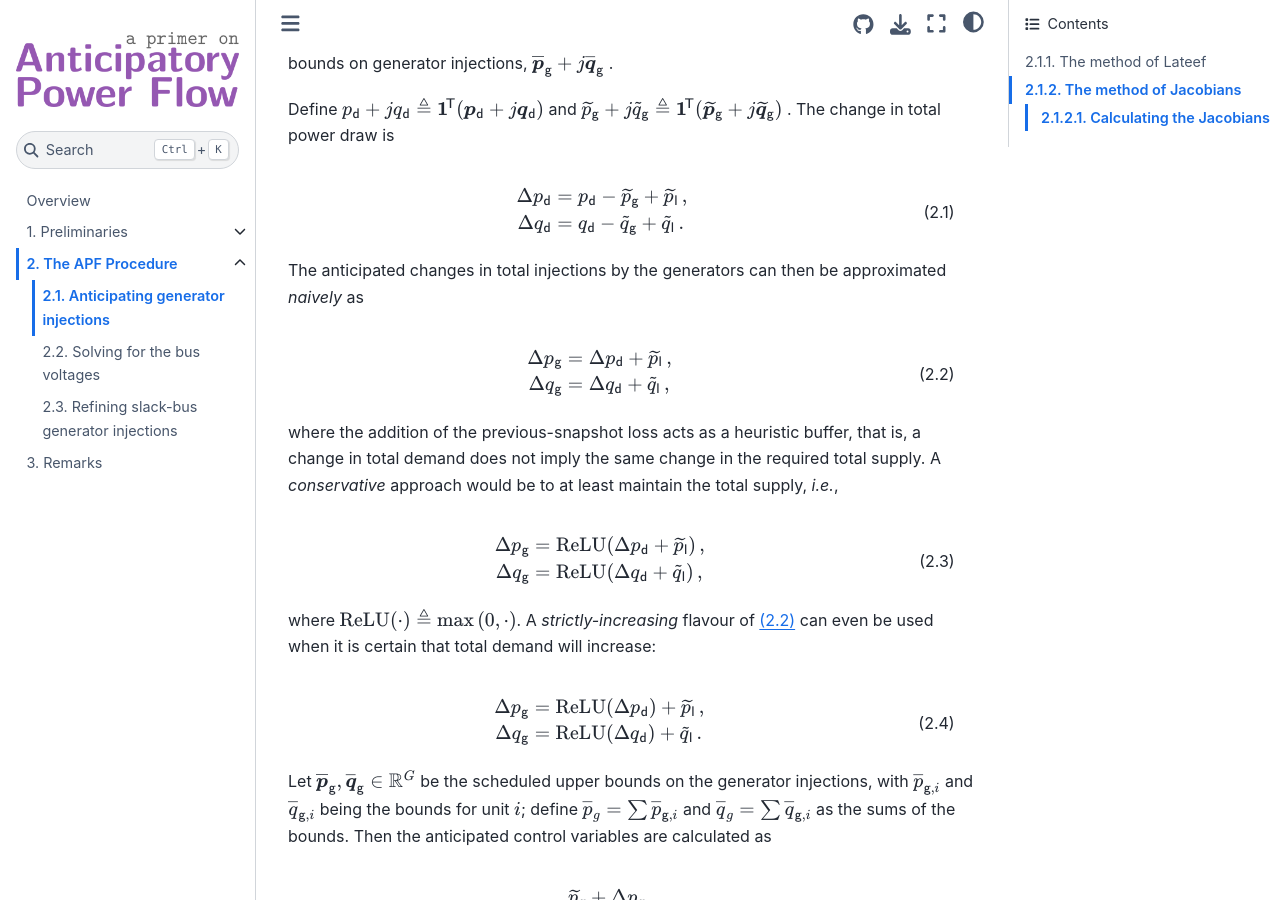
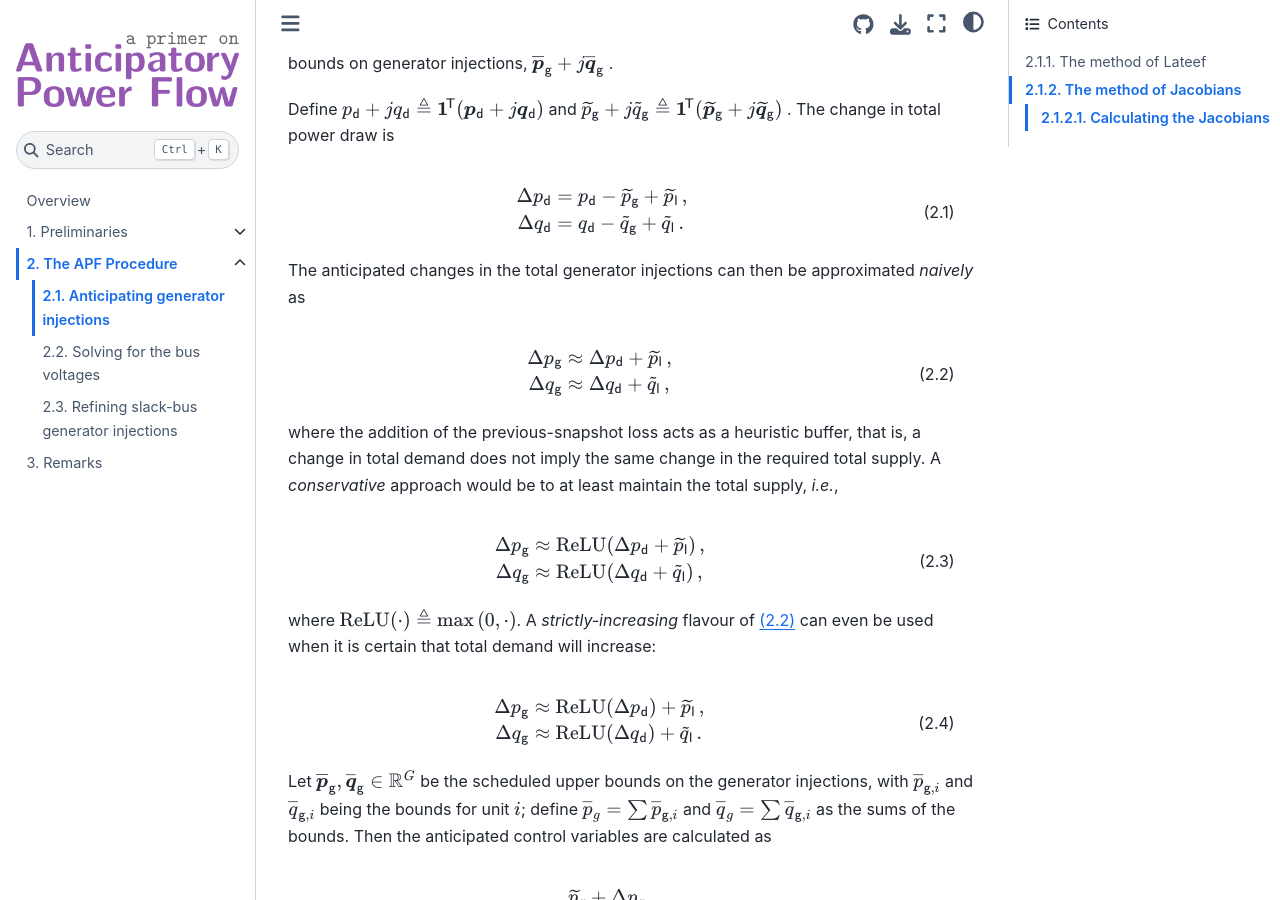
Before and after one commit to christian-cahig/apf-primer, a Jupyter Book: the page built from apf-procedure/anticipate-injs.md, in a window 1280 px wide and 900 px high, scrolled down 413 px. Built offline with Jupyter Book 1.0.4 settings and Sphinx 7.4.7 and the Sphinx Book theme 1.1.4, drawn with Linux system fonts in a browser that asks for light colours; some of the changed text lies outside the part shown.

````diff
--- a/apf-procedure/anticipate-injs.md
+++ b/apf-procedure/anticipate-injs.md
@@ -42,19 +42,19 @@ The change in total power draw is
 \end{aligned}
 ```
 
-The anticipated changes in total injections by the generators can then be approximated *naively* as
+The anticipated changes in the total generator injections can then be approximated *naively* as
 
 ```{math}
-:label: mol-change-in-c-naive
+:label: mol-change-in-sum-c-naive
 \begin{aligned}
     \Delta p_{ \mathsf{g} }
-    & =
+    & \approx
     \Delta p_{ \mathsf{d} }
     +
     \widetilde{ p }_{ \mathsf{l} }
     \, , \\
     \Delta q_{ \mathsf{g} }
-    & =
+    & \approx
     \Delta q_{ \mathsf{d} }
     +
     \widetilde{ q }_{ \mathsf{l} }
@@ -68,10 +68,10 @@ a change in total demand does not imply the same change in the required total su
 A *conservative* approach would be to at least maintain the total supply, *i.e.*,
 
 ```{math}
-:label: mol-change-in-c-conserv
+:label: mol-change-in-sum-c-conserv
 \begin{aligned}
     \Delta p_{ \mathsf{g} }
-    & =
+    & \approx
     \operatorname{ReLU} \! \left(
         \Delta p_{ \mathsf{d} }
         +
@@ -79,7 +79,7 @@ A *conservative* approach would be to at least maintain the total supply, *i.e.*
     \right)
     \, , \\
     \Delta q_{ \mathsf{g} }
-    & =
+    & \approx
     \operatorname{ReLU} \! \left(
         \Delta q_{ \mathsf{d} }
         +
@@ -91,13 +91,13 @@ A *conservative* approach would be to at least maintain the total supply, *i.e.*
 
 where
 $\operatorname{ReLU} \! \left( \cdot \right) \triangleq \max \left( 0, \cdot \right)$.
-A *strictly-increasing* flavour of {eq}`mol-change-in-c-naive` can even be used when it is certain that total demand will increase:
+A *strictly-increasing* flavour of {eq}`mol-change-in-sum-c-naive` can even be used when it is certain that total demand will increase:
 
 ```{math}
-:label: mol-change-in-c-strict
+:label: mol-change-in-sum-c-strict
 \begin{aligned}
     \Delta p_{ \mathsf{g} }
-    & =
+    & \approx
     \operatorname{ReLU} \! \left(
         \Delta p_{ \mathsf{d} }
     \right)
@@ -105,7 +105,7 @@ A *strictly-increasing* flavour of {eq}`mol-change-in-c-naive` can even be used
     \widetilde{ p }_{ \mathsf{l} }
     \, , \\
     \Delta q_{ \mathsf{g} }
-    & =
+    & \approx
     \operatorname{ReLU} \! \left(
         \Delta q_{ \mathsf{d} }
     \right)
````
Also changed, not shown: other parts of apf-procedure/anticipate-injs.md (+5 -5 lines).
